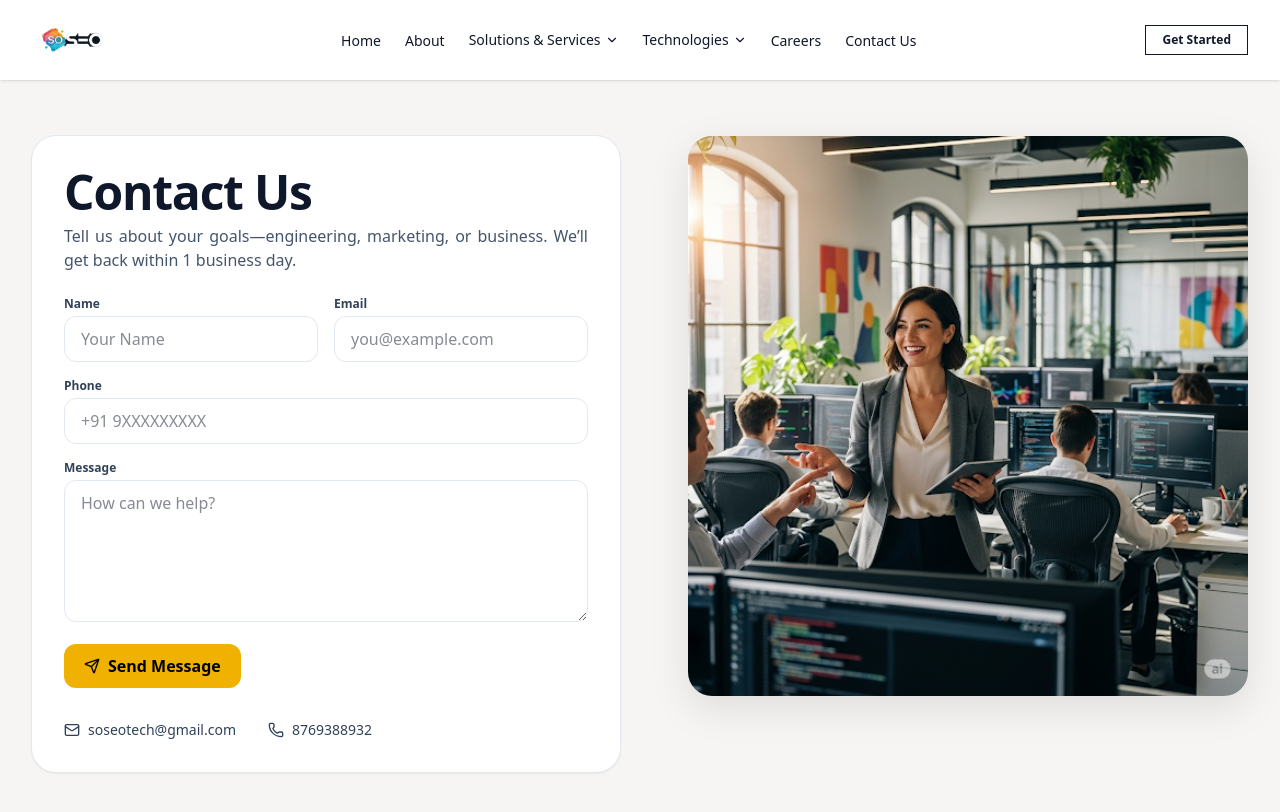
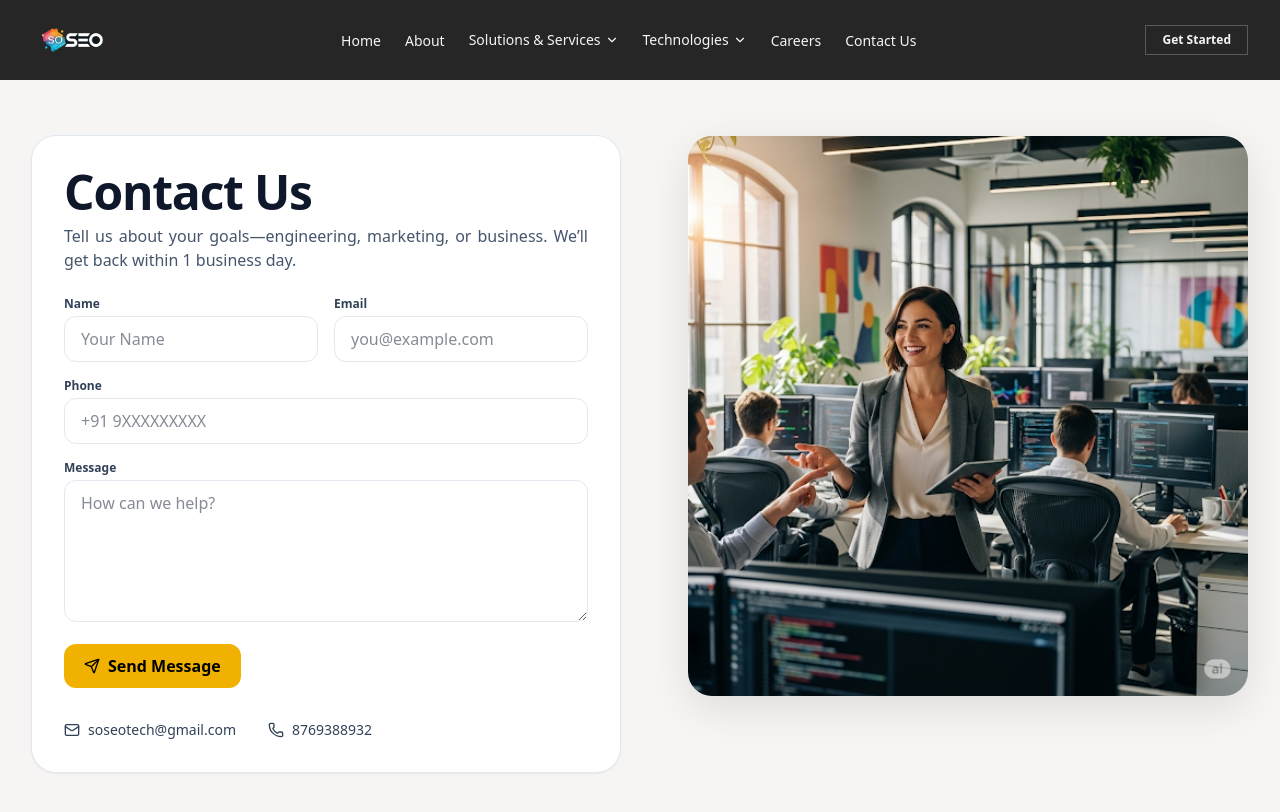
Before and after one commit to donisingh7/SOSEOTECH, a React (Vite) app: page /#/contact in a window 1280 px wide. Shown: the top 812 px of the page. Built offline with nearby package versions, Linux system fonts and the light colour scheme; the HTML template or start-up script is replaced by a standard one.

Commit message:
updated navbar

```diff
--- a/src/components/Navbar.jsx
+++ b/src/components/Navbar.jsx
@@ -138,22 +138,22 @@ const Navbar = () => {
   ];
 
   return (
-    <nav className="fixed top-0 left-0 z-50 w-full bg-white/95 backdrop-blur shadow-sm">
+    <nav className="fixed top-0 left-0 z-50 w-full bg-neutral-800 shadow-none text-neutral-100">
       <div className="mx-auto max-w-7xl px-4 sm:px-6 lg:px-8 h-20 flex items-center justify-between">
         {/* Logo */}
         <Link to="/" className="flex items-center">
           <img src="/soseo_logo.png" alt="SOSEOTECH" className="h-20 w-auto object-contain" />
         </Link>
 
-        {/* Center nav */}
-        <ul className="hidden md:flex items-center gap-6">
+        {/* Center nav (all devices) */}
+        <ul className="flex items-center gap-6">
           {menu.map((item) => {
             if (item.type === "route") {
               return (
                 <li key={item.label}>
                   <Link
                     to={item.to}
-                    className="capitalize text-sm font-medium text-slate-900 transition"
+                    className="capitalize text-sm font-medium text-neutral-100 transition hover:text-white"
                   >
                     {item.label}
                   </Link>
@@ -170,7 +170,7 @@ const Navbar = () => {
                       setSolOpen((v) => !v);
                       setTechOpen(false);
                     }}
-                    className="capitalize flex items-center gap-1 text-sm font-medium text-slate-900 transition"
+                    className="capitalize flex items-center gap-1 text-sm font-medium text-neutral-100 transition hover:text-white"
                   >
                     {item.label}
                     <ChevronDown
@@ -229,7 +229,7 @@ const Navbar = () => {
                       setTechOpen((v) => !v);
                       setSolOpen(false);
                     }}
-                    className="capitalize flex items-center gap-1 text-sm font-medium text-slate-900 transition"
+                    className="capitalize flex items-center gap-1 text-sm font-medium text-neutral-100 transition hover:text-white"
                   >
                     {item.label}
                     <ChevronDown
@@ -318,11 +318,11 @@ const Navbar = () => {
           })}
         </ul>
 
-        {/* Right CTA */}
-        <div className="hidden md:block">
+        {/* Right CTA (all devices) */}
+        <div className="block">
           <Link
             to="/contact"
-            className="inline-flex items-center border border-slate-900 px-4 py-1.5 text-xs font-semibold text-slate-900 hover:bg-slate-900 hover:text-white transition"
+            className="inline-flex items-center border border-neutral-300/30 px-3 sm:px-4 py-1.5 text-[11px] sm:text-xs font-semibold text-neutral-100 hover:bg-white hover:text-neutral-900 transition"
           >
             Get Started
           </Link>
```
